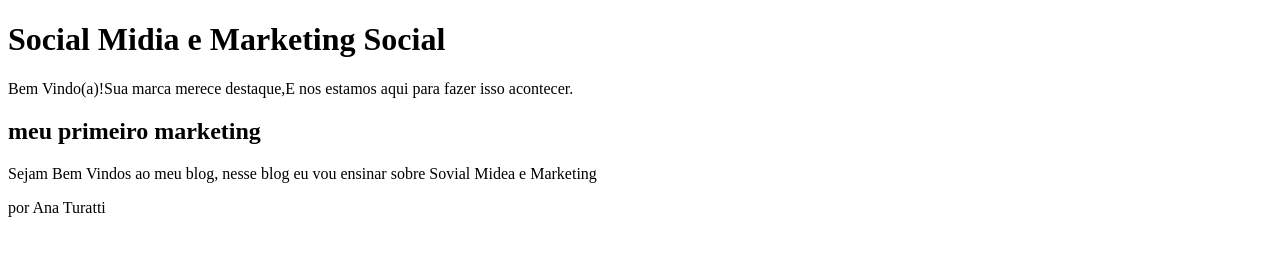
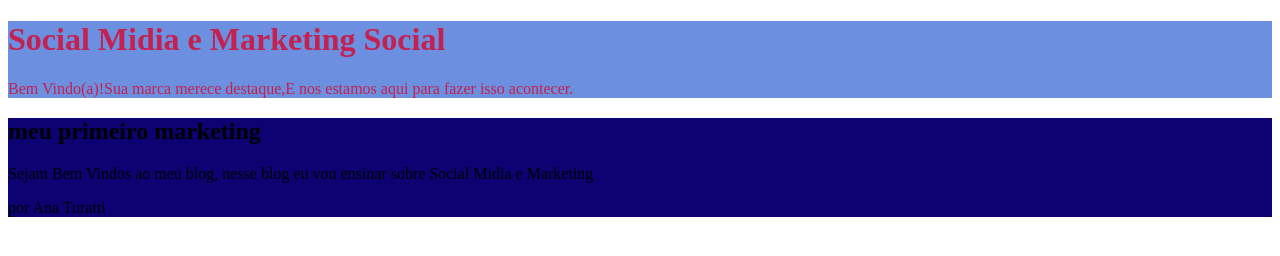
Before and after one commit to turattiana-spec/site-1A-2-trimestrre, a plain HTML site: page index.html in a window 1280 px wide. Drawn offline with Linux system fonts and the light colour scheme.

Commit message:
iniciamos o style

```diff
--- a/index.html
+++ b/index.html
@@ -5,6 +5,18 @@
         <meta charset="UTF-8">
         <meta name="viewport" content="width=device-width, initial-scale=1.0">
         <title>meu blog</title>
+        <style>
+            header{
+               background-color:#6C8FDF;
+               color:#C4214F;
+            }
+            main{
+              background-color: rgb(13, 2, 113);
+
+            }
+
+
+        </style>
     </head>
     <body>
         <header>
@@ -14,8 +26,8 @@
 
             <main>
     <h2>meu primeiro marketing</h2>
-         <p>Sejam Bem Vindos ao meu blog, nesse blog eu vou ensinar sobre Sovial Midea e Marketing</p>
+         <p>Sejam Bem Vindos ao meu blog, nesse blog eu vou ensinar sobre Social Midia e Marketing</p>
         <p>por Ana Turatti</p>
     </main>
  </body>
- </html>
+ </html
```
